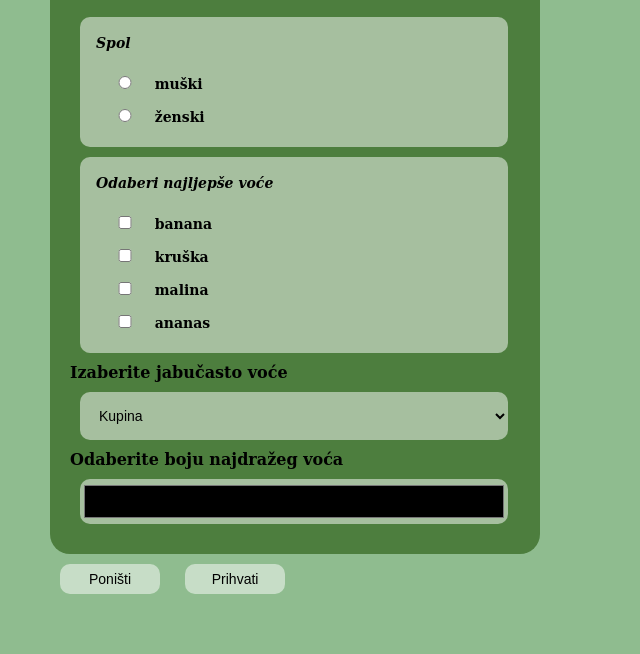
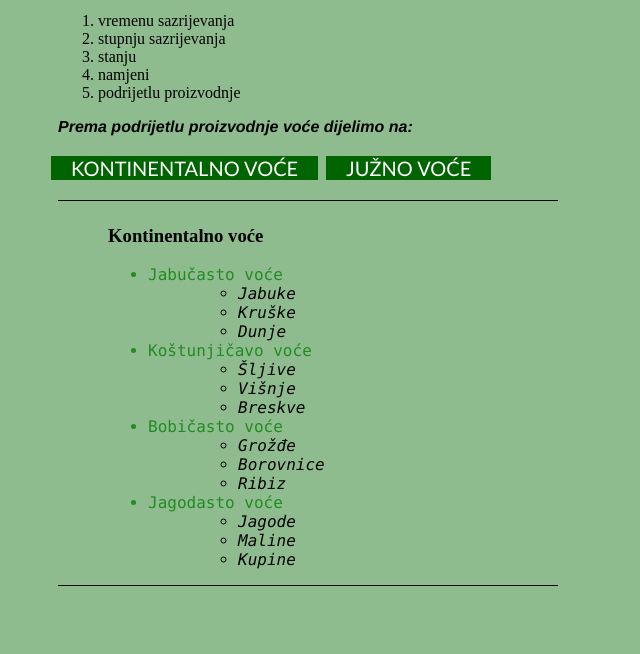
Before and after one commit to tired101/vje-ba1i2, a plain HTML site: page index.html in a window 1280 px wide. Shown: the part 665-1319 px from the top of the page, without its empty margins (0-640 px from the left). After the commit the page ends 1259 px from the top, so only its background shows below. Drawn offline with Linux system fonts and the light colour scheme.

Commit message:
Add files via upload

```diff
--- a/index.html
+++ b/index.html
@@ -1,68 +1,120 @@
-<!doctype html>
+<!DOCTYPE html>
 <html>
 <head>
-<meta charset="utf-8">
-<title>Formular</title>
-	<link rel="stylesheet" href="stil.css">
+<title> Prvi i drugi zadatak</title>
+	<link href="https://fonts.googleapis.com/css2?family=Amatic+SC&display=swap" rel="stylesheet">
+<link rel="stylesheet" href="stil.css">
+
+<style>
+body {
+background-color: darkseagreen
+}
+ p, h1  {
+ width: 500px;
+ color: black;
+ }
+
+	h1{
+		text-transform: uppercase
+	}
+
+ p{
+ text-align: justify;
+ font-family: Helvetica;
+ }
+
+ .svi {
+ margin-left: 50px}
+
+
+
+ p[id="prvi"] {
+  color: darkgreen
+ }
+
+ p[id="drugi"] {
+ font-weight:bold;
+
+ }
+
+ p[id="treći"]{
+ font-style: italic}
+</style>
 </head>
 
 <body>
-	<form action="mailto:dorotea.turkalj@gmail.com" method="post" enctype="text/plain" accept-charset="UTF-8" autocomplete="on">
-	<label for="ime">Ime</label>
-	<input type="text" id="ime"><br>
-	<label for="prezime">Prezime</label>
-	<input type="text" id="prezime">
-	<label for="email">E-mail</label>
-	<input type="email" id="email">
-	<label for="lozinka">Lozinka</label>
-	<input type="email" id="lozinka" maxlength="4">
-<label for="date" >Datum rođenja</label>
-<input type="date" id="rodendan">
-<label for="mobilni">Telefon</label>
-<input type="number" id="mobilni">
-<label for="vrijeme">Vrijeme</label>
-<input type="time" id="vrijeme">
+<h1 class="svi">Voće</h1>
+<p id="prvi" class="odlomak svi">
+Voće je zbirna imenica koja podrazumijeva plodove ili sjemenke najčešće višegodišnjih stabala i grmova koji se uglavnom mogu jesti prijesni. Botanička razlika između voća i povrća je ta da je voće sjemenkasta struktura koja se razvija iz oplođenog cvijeta, dok povrće nastaje iz drugih dijelova biljke, poput korijena i lišća. Paprike, rajčica, tikvice, patlidžan, grašak, bamija, maslina, bundeve i krastavci su isto plodovi koji pripadaju voću, ali pošto nisu slatki niti kiseli, kulinarski se smatraju i pripremaju kao povrće.
+</p>
+<p id="drugi" class="odlomak svi">
+Voće su plodovi kultiviranih voćaka ili samoniklih višegodišnjih biljaka namijenjenih ljudskoj prehrani u svježem ili prerađenom stanju. Uspijeva na svim kontinentima i u svim klimatskim područjima gdje za pojedine vrste postoji odgovarajući sastav tla i klimatski uvjeti. Od svih namirnica biljnog podrijetla voće se, zbog svoje boje i oblika, mirisa, dobra okusa, biološke i prehrambene vrijednosti nalazi na jelovnicima od najstarijih vremena do danas, a najviše se cijeni zbog svojeg kemijskog sastava.
+</p>
+<p id="treći" class="odlomak svi">
+Energetska vrijednost voća nije velika jer manji udio otpada na energijske sastojke. Najhranjiviji i najvredniji sastojci voća su šećeri. Ljudski ih organizam najlakše apsorbira pa voće ne samo što osvježava, već je i lako probavljivo. Više šećera od prosjeka imaju sve vrste sušenog voća, a osobito datulje. U voću ima i celuloze. Iako je neprobavljiva, ona vrlo dobro djeluje na rad crijeva. Celuloza zajedno s pektinskim tvarima čini osnovnu strukturu biljnog tkiva. Pektin je također polisaharid. On gusto ukuhanom voću daje sposobnost želiranja. U voću ima otprilike 1% bjelančevina, nešto manje masti.
+ </p>
+
+ <section id="zadatak1">
+	 <p>Voće razlikujemo prema:</p>
+	 <ol>
+	 <li>vremenu sazrijevanja</li>
+	 <li>stupnju sazrijevanja</li>
+		 <li>stanju</li>
+	 <li>namjeni </li>
+	 <li>podrijetlu proizvodnje</li>
+	</ol>
 
 
-
-	<fieldset>
-		<p>Spol</p>
-		<input type="radio" value="M" id="M" name="spol"><label for="M">muški</label>
-		<input type="radio" value="F" id="F" name="spol"><label for="F">ženski</label>
-	</fieldset>
+	</section>
 
 
-	<fieldset>
-		<p>Odaberi najljepše voće</p>
-		<input type="checkbox" value="banana" id="banana" name="voće"><label for="banana">banana</label>
-		<input type="checkbox" value="kruška" id="kruška" name="voće"><label for="kruška">kruška</label>
-		<input type="checkbox" value="malina" id="malina" name="voće"><label for="malina">malina</label>
-		<input type="checkbox" value="ananas" id="ananas" name="voće"><label for="ananas">ananas</label>
-	</fieldset>
-
-<label for="voće">Izaberite jabučasto voće</label>
-		<select name="voće">
-		<option>Kupina</option>
-		<option>Jabuka</option>
-		<option>Ribiz</option>
-		</select>
+<section id="zadatak2">
+	<p><span>Prema podrijetlu proizvodnje voće dijelimo na:</span></p>
+	<ol>
+	<li>Kontinentalno voće</li>
+		 <li>Južno voće</li>
+	</ol>
 
 
-<form>
-  <label for="boja">Odaberite boju najdražeg voća</label>
-		<input type="color" id="boja" name="boja">
-</form>
-
-	<input type="reset" value="Poništi">
-	<input type="submit" value="Prihvati">
+	</section>
 
 
 
 
-	</form>
 
-
-
+<section id="zadatak3">
+	<h3 class="svi">Kontinentalno voće</h3>
+ <ul>
+	<li>Jabučasto voće
+	 <ul>
+		<li>Jabuke</li>
+		<li>Kruške</li>
+		<li>Dunje</li>
+		</ul>
+	 </li>
+	 <li>
+	 Koštunjičavo voće
+	     <ul>
+		 <li>Šljive</li>
+		 <li>Višnje</li>
+		 <li>Breskve</li>
+		 </ul>
+	 </li>
+	<li>Bobičasto voće
+	 <ul>
+		<li>Grožđe</li>
+		<li>Borovnice</li>
+		<li>Ribiz</li>
+		</ul>
+	 </li>
+	 <li>Jagodasto voće
+	 <ul>
+		 <li>Jagode</li>
+		 <li>Maline</li>
+		 <li>Kupine</li>
+		 </ul>
+	 </li>
+	</section>
 
 
 
@@ -70,4 +122,5 @@
 
 
 </body>
+
 </html>
--- a/stil.css
+++ b/stil.css
@@ -1,76 +1,69 @@
 @charset "utf-8";
 /* CSS Document */
 
-
-body{
-	background-color: darkseagreen;
-	font-family:  Constantia, "Lucida Bright", "DejaVu Serif", Georgia, "serif";
-	margin: 50px;
+ol{
+	color: black
 }
 
 
-
-form {
-    width: 450px;
-    padding: 20px;
-    background-color: rgba(77,126,62,1.00);
-    border: 6px;
-    border-radius: 20px;
+#zadatak h3 {
+	margin-left: 50px
 }
 
-input, fieldset, select {
-    font-size: 14px;
-    width: 95%;
-    padding: 15px;
-    margin: 10px;
-    background-color: rgba(255,255,255,.5);
-    border: 2px #000000;
-    box-sizing: border-box;
-	border-radius: 10px;
+#zadatak3 ul{
+	margin-left: 50px;
+	font-family: Consolas, "Andale Mono", "Lucida Console", "Lucida Sans Typewriter", Monaco, "Courier New", "monospace";
+    color: forestgreen;
 }
 
-input:focus {
-    background-color: #CBDCBE;
+
+#zadatak3 ul ul{
+	color: black;
+	font-style: oblique;
 
 }
 
-label {
-    font-weight: bold;
-    display: block;
+#zadatak2 ol{
+	font-family: "Gill Sans", "Gill Sans MT", "Myriad Pro", "DejaVu Sans Condensed", Helvetica, Arial, "sans-serif";
+	font-size: 20px;
+	color: white;
+
+	text-transform: uppercase;
 }
 
-
-
-
-fieldset input {
-    width: 10%;
-}
-fieldset label {
-    display: inline-block;
-    width: 80%;
+#zadatak2 ol li{
+	display:inline;
+	margin-left: 3px;
+	background-color: darkgreen;
+	margin-top: 10px;
+	padding: 0 20px;
 }
 
-input[type="submit"], input[type="reset"] {
-    width: 100px;
-    height: 30px;
-    padding: 1px;
-    margin-left: 10px;
-
+#zadatak2 p{
+	width: 500px;
+		margin-left: 50px;
 }
 
-input[type="submit"]:hover, input[type="reset"]:hover {
-    box-shadow: 3px 5px 3px #4C723C;
-
+#zadatak1 p, ol li{
+	margin-left: 50px;
 }
 
-input[type="color"] {
-    height: 45px;
-    padding: 2px;
+#zadatak1 p{
+	font-family: 'Amatic SC';
+	font-size: 30px;
+	color: darkgreen;
+	font-weight: bold;
 }
 
-p{
- padding: 1px;
-margin-top: 2px;
+#zadatak2 span{
+	font-weight: bold;
 	font-style: italic;
-	font-weight: bold;
 }
+
+#zadatak3{
+	border-top: 1px solid black;
+	padding-top: 5px;
+	margin-left: 50px;
+	width: 500px;
+	border-bottom: 1px solid black;
+}
```
